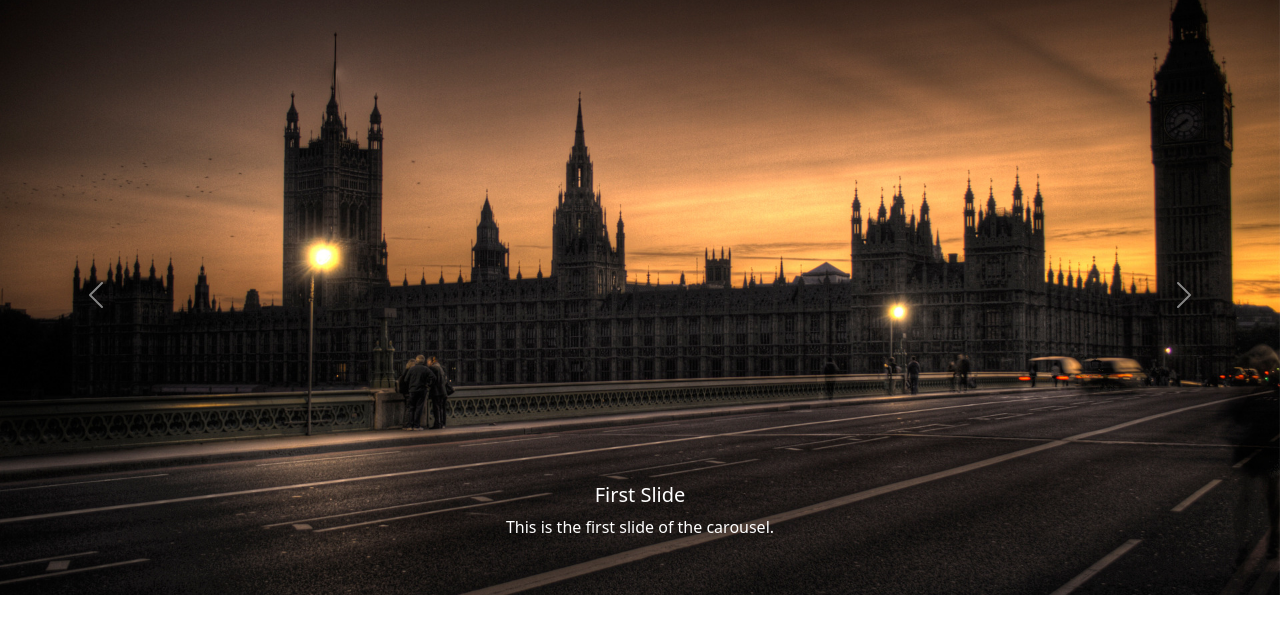
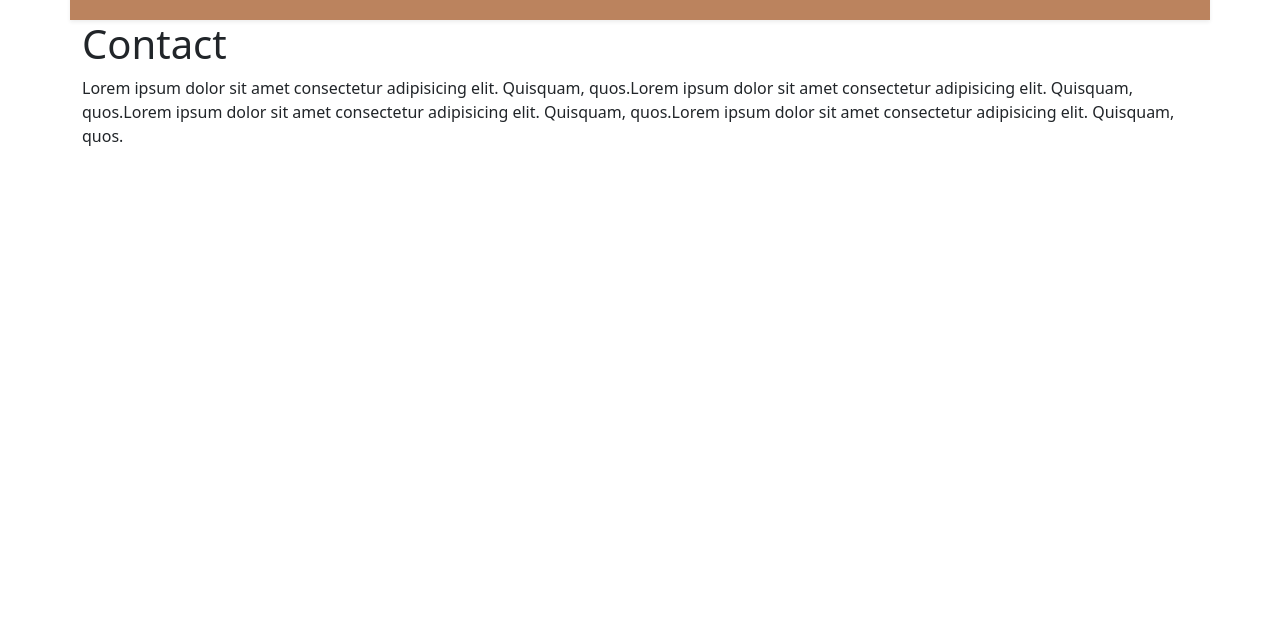
Before and after one commit to muhammetfurkanaltin/Django-Eshop, a Django app: page /contact in a window 1280 px wide. Shown: the part 178-800 px from the top of the page. Run offline with Django 5.2, Linux system fonts and the light colour scheme.

Commit message:
düzenleme

```diff
--- a/home/templates/pages/contact.html
+++ b/home/templates/pages/contact.html
@@ -1,8 +1,13 @@
 {% extends "layout.html" %}
+
 {% block page_title %}
     Contact
 
 {% endblock page_title %}
-{% block Contact %}
+{% block contact %}
+    <div class="container flex-column">
 
-{% endblock Contact %}
+        <h1>Contact</h1>
+        <p>Lorem ipsum dolor sit amet consectetur adipisicing elit. Quisquam, quos.Lorem ipsum dolor sit amet consectetur adipisicing elit. Quisquam, quos.Lorem ipsum dolor sit amet consectetur adipisicing elit. Quisquam, quos.Lorem ipsum dolor sit amet consectetur adipisicing elit. Quisquam, quos.</p>
+    </div>
+{% endblock contact %}
--- a/templates/layout.html
+++ b/templates/layout.html
@@ -7,27 +7,20 @@
     <meta name="viewport" content="width=device-width, initial-scale=1.0">
     <link href="https://cdn.jsdelivr.net/npm/bootstrap@5.3.0-alpha1/dist/css/bootstrap.min.css" rel="stylesheet">
     <title>E-Ticaret | {% block page_title %}{% endblock page_title %}</title>
+    <link rel="stylesheet" href="css/layout.css" class="">
 </head>
 
 <body>
     <header>
-        <!-- Üst Header (Kullanıcı Giriş/Çıkış ve İletişim gibi öğeler) -->
-        <div class="bg-light py-2">
-            <div class="container d-flex justify-content-between">
-                <!-- Kullanıcı Seçenekleri -->
-                <div class="user-options">
-                    <a href="/login" class="me-3">Login</a>
-                    <a href="/register">Sign Up</a>
-                </div>
-            </div>
+        <div class=" container bg-light py-2">
+            <p class="text-primary fw-bold mb-0 ms-3">Sipariş üzerine yapılır</p>
         </div>
-
         <!-- Orta Header (Navigasyon ve Sepete Ekle Butonu) -->
-        <div class="bg-secondary shadow-sm">
+        <div class="container shadow-sm" style="background-color: #bb835e;">
             <div class="container py-3">
                 <!-- Navigasyon Menüsü (Mobil uyumlu) -->
-                <nav class="navbar navbar-expand-lg navbar-light">
-                    <a class="navbar-brand" href="/"><img src="{% static 'images/logo.png' %}" alt="Logo" style="width: 100px; height: auto;" /></a>
+                <nav class="navbar navbar-expand-lg navbar-light" >
+                    <a class="navbar-brand" href="/"><img src="{% static 'images/slider1.jpg' %}" alt="Logo" style="width: 100px; height: auto; " /></a>
                     <button class="navbar-toggler" type="button" data-bs-toggle="collapse" data-bs-target="#navbarNav" aria-controls="navbarNav" aria-expanded="false" aria-label="Toggle navigation">
                         <span class="navbar-toggler-icon"></span>
                     </button>
@@ -51,40 +44,9 @@
             </div>
         </div>
 
-        <!-- Slider -->
-        <div id="carouselExampleAutoplaying" class="carousel slide" data-bs-ride="carousel">
-            <div class="carousel-inner">
-                <div class="carousel-item active">
-                    <img src="{% static 'images/slider6.jpg' %}" class="d-block w-100" alt="First Slide" style="height: 600px; object-fit: cover;">
-                    <div class="carousel-caption d-none d-md-block">
-                        <h5>First Slide</h5>
-                        <p>This is the first slide of the carousel.</p>
-                    </div>
-                </div>
-                <div class="carousel-item">
-                    <img src="{% static 'images/slider4.jpg' %}" class="d-block w-100" alt="Second Slide" style="height: 600px; object-fit: cover;">
-                    <div class="carousel-caption d-none d-md-block">
-                        <h5>Second Slide</h5>
-                        <p>This is the second slide of the carousel.</p>
-                    </div>
-                </div>
-                <div class="carousel-item">
-                    <img src="{% static 'images/slider5.jpg' %}" class="d-block w-100" alt="Third Slide" style="height: 600px; object-fit: cover;">
-                    <div class="carousel-caption d-none d-md-block">
-                        <h5>Third Slide</h5>
-                        <p>This is the third slide of the carousel.</p>
-                    </div>
-                </div>
-            </div>
-            <button class="carousel-control-prev" type="button" data-bs-target="#carouselExampleAutoplaying" data-bs-slide="prev">
-                <span class="carousel-control-prev-icon" aria-hidden="true"></span>
-                <span class="visually-hidden">Previous</span>
-            </button>
-            <button class="carousel-control-next" type="button" data-bs-target="#carouselExampleAutoplaying" data-bs-slide="next">
-                <span class="carousel-control-next-icon" aria-hidden="true"></span>
-                <span class="visually-hidden">Next</span>
-            </button>
-        </div>
+        {% block slider %}{% endblock  %}
+        {% block contact %}{% endblock  %}
+
     </header>
 
     <!-- Bootstrap JS, Popper.js ve gerekli diğer dosyalar -->
```
Also changed, not shown: home/templates/pages/home.html (+39 -0 lines).
